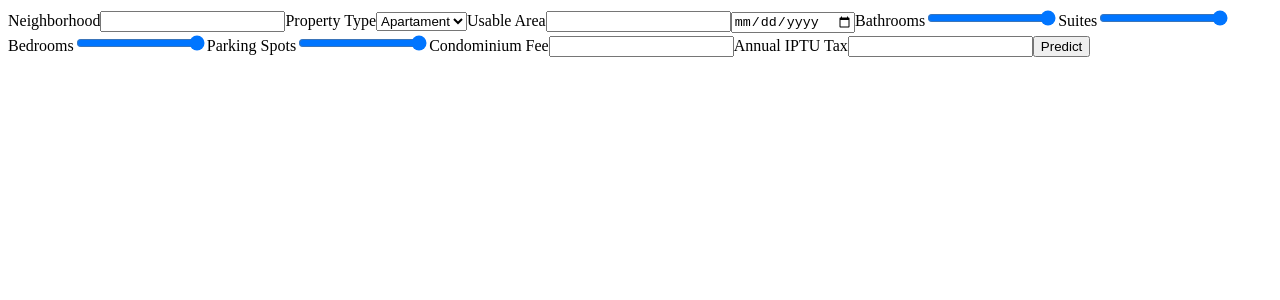
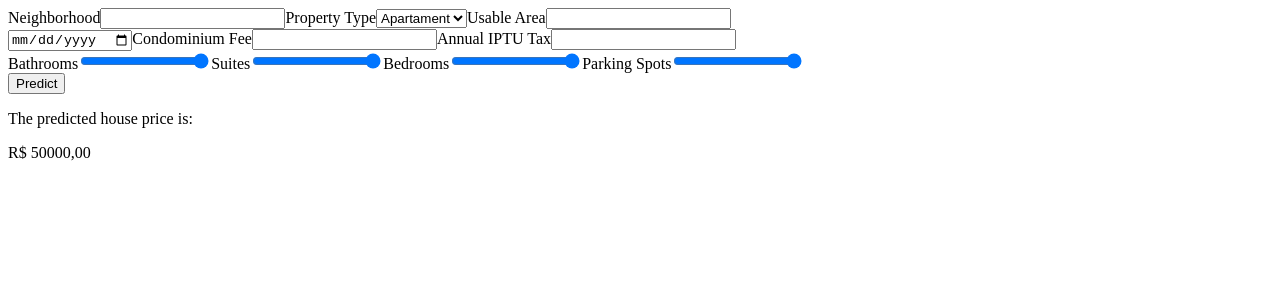
Before and after one commit to TheCamilovisk/HousePricePredictionApp, a React (Vite) app in the folder frontend/: page / in a window 1280 px wide. Shown: the top 300 px of the page. Built offline with nearby package versions, Linux system fonts and the light colour scheme.

Commit message:
Refining the skelleton application.

```diff
--- a/frontend/src/App.jsx
+++ b/frontend/src/App.jsx
@@ -1,21 +1,32 @@
-import React from 'react'
-import "./App.css"
+import React from "react";
+import "./App.css";
 
 const App = () => {
   return (
-    <>
+    <div className="container">
       <form action="#">
+        <div className="feature">
           <label htmlFor="neighborhood">Neighborhood</label>
           <input type="text" name="neighborhood" id="neighborhood" />
           <label htmlFor="property_type">Property Type</label>
           <select name="property_type" id="property_type">
-        <option value="Apartament" selected>Apartament</option>
+            <option value="Apartament" selected>
+              Apartament
+            </option>
             <option value="House">House</option>
           </select>
           <label htmlFor="usable_area">Usable Area</label>
           <input type="text" name="usable_area" id="usable_area" />
+        </div>
+        <div className="features">
           <label htmlFor="ad_date"></label>
           <input type="date" name="ad_date" id="ad_date" />
+          <label htmlFor="condominium_fee">Condominium Fee</label>
+          <input type="text" name="condominium_fee" id="condominium_fee" />
+          <label htmlFor="annual_iptu_tax">Annual IPTU Tax</label>
+          <input type="text" name="annual_iptu_tax" id="annual_iptu_tax" />
+        </div>
+        <div className="features">
           <label htmlFor="bathrooms">Bathrooms</label>
           <input type="range" name="bathrooms" id="bathrooms" min="0" max="7" />
           <label htmlFor="suites">Suites</label>
@@ -23,15 +34,20 @@ const App = () => {
           <label htmlFor="bedrooms">Bedrooms</label>
           <input type="range" name="bedrooms" id="bedrooms" min="0" max="5" />
           <label htmlFor="parking_spots">Parking Spots</label>
-      <input type="range" name="parking_spots" id="parking_spots" min="0" max="7" />
-      <label htmlFor="condominium_fee">Condominium Fee</label>
-      <input type="text" name="condominium_fee" id="condominium_fee" />
-      <label htmlFor="annual_iptu_tax">Annual IPTU Tax</label>
-      <input type="text" name="annual_iptu_tax" id="annual_iptu_tax" />
+          <input
+            type="range"
+            name="parking_spots"
+            id="parking_spots"
+            min="0"
+            max="7"
+          />
+        </div>
         <button type="submit">Predict</button>
       </form>
-    </>
-  )
-}
+      <p>The predicted house price is:</p>
+      <div className="prediction">R$ 50000,00</div>
+    </div>
+  );
+};
 
-export default App
+export default App;
```
Lines whose indentation alone changed are shown as unchanged.
